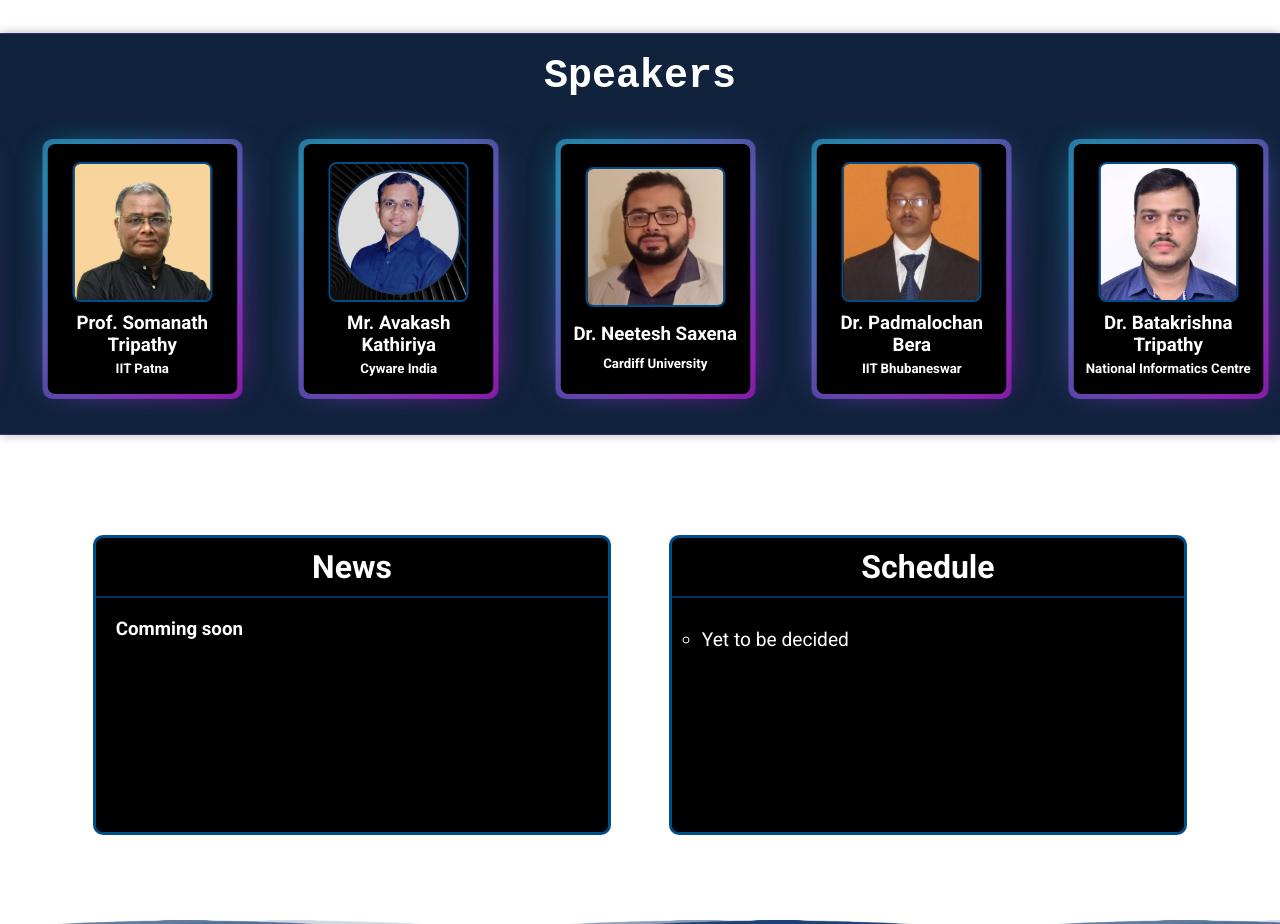
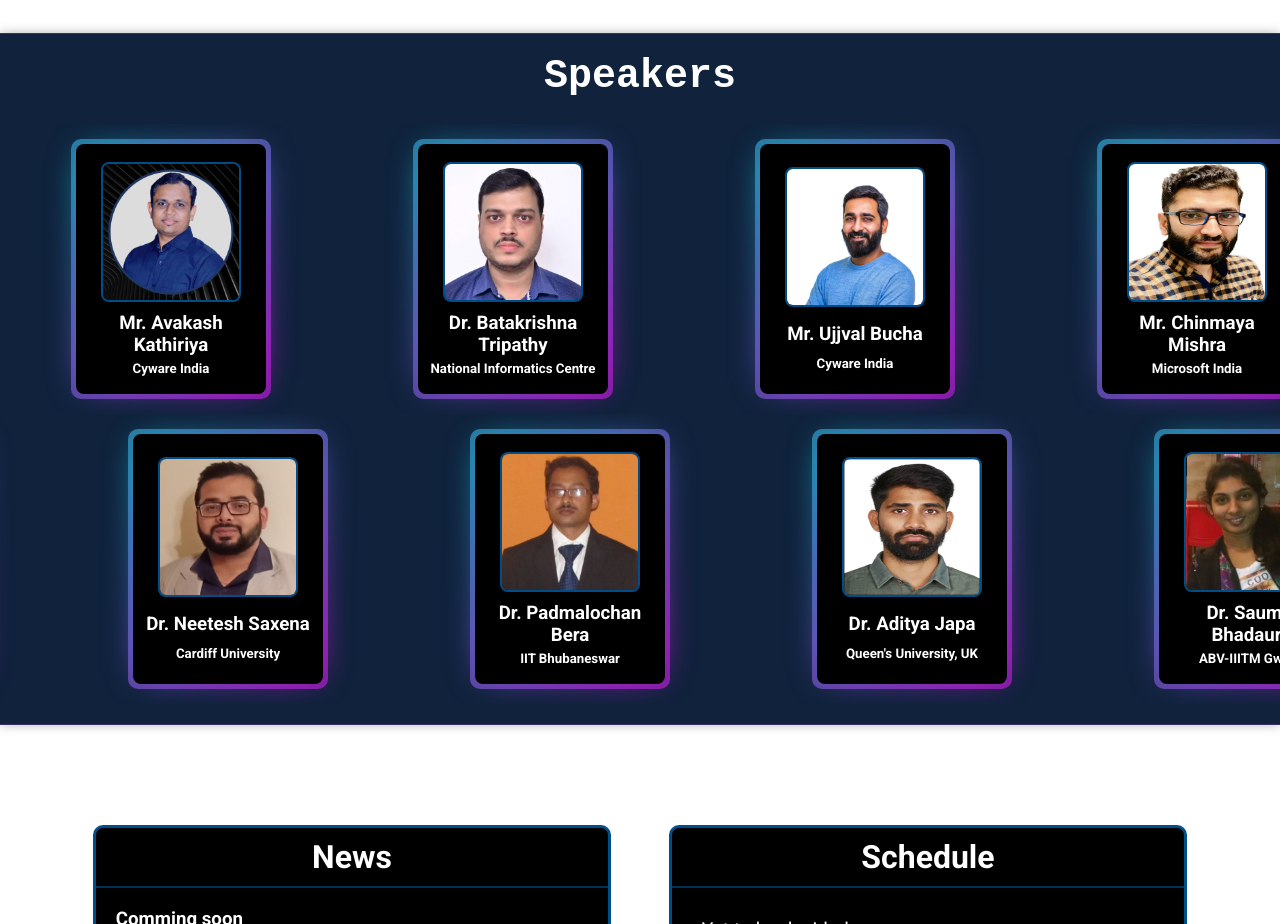
Before and after one commit to CyberTea-2023/CyberTea-website, a React (Vite) app: page / in a window 1280 px wide. Shown: the part 980-1904 px from the top of the page. Built offline with nearby package versions, Linux system fonts and the light colour scheme.

Commit message:
split slider

```diff
--- a/src/Components/CardSlider/CardSlider.css
+++ b/src/Components/CardSlider/CardSlider.css
@@ -27,3 +27,11 @@
     align-items: center;
     justify-content: center;
 }
+
+.academic .embla__slide {
+    flex: 0 0 30%;
+}
+
+.industry .embla__slide {
+    flex: 0 0 20%;
+}
--- a/src/Components/CardSlider/CardSlider.jsx
+++ b/src/Components/CardSlider/CardSlider.jsx
@@ -4,30 +4,48 @@ import './CardSlider.css';
 import Card from './Card/Card';
 import Autoplay from 'embla-carousel-autoplay';
 
-import speakersData from './speakersData';
+import speakersData from './speakersData'; // Import your data here
 
 export const CardSlider = () => {
-  const [emblaRef, emblaApi] = useEmblaCarousel({ loop: true }, [Autoplay({ speed: 2000 })]);
+  const [academicEmblaRef, academicEmblaApi] = useEmblaCarousel(
+    { loop: true },
+    [Autoplay({ speed: 2000 })]
+  );
+
+  const [industryEmblaRef, industryEmblaApi] = useEmblaCarousel(
+    { loop: true },
+    [Autoplay({ speed: 2000 })]
+  );
 
   useEffect(() => {
-    if (emblaApi) {
-      emblaApi.scrollTo(5, true);
+    if (academicEmblaApi) {
+      academicEmblaApi.scrollTo(1, true);
     }
-  }, [emblaApi]);
+    if (industryEmblaApi) {
+      industryEmblaApi.scrollTo(2, true);
+    }
+  }, [academicEmblaApi, industryEmblaApi]);
+
+  const academicSpeakers = speakersData.filter((speaker) => speaker.category === 'Academic');
+  const industrySpeakers = speakersData.filter((speaker) => speaker.category === 'Industry');
 
   return (
     <div id="speakers">
       <h1 className="heading">Speakers</h1>
-      <div className="embla" ref={emblaRef}>
+      <div className="embla industry" ref={industryEmblaRef}>
         <div className="embla__container">
-          {speakersData.map((speaker, index) => (
+          {industrySpeakers.map((speaker, index) => (
             <div className="embla__slide" key={index}>
-              <Card
-                photo={speaker.photo}
-                name={speaker.name}
-                abt={speaker.abt}
-                link={speaker.link}
-              />
+              <Card photo={speaker.photo} name={speaker.name} abt={speaker.abt} link={speaker.link} />
+            </div>
+          ))}
+        </div>
+      </div>
+      <div className="embla academic" ref={academicEmblaRef}>
+        <div className="embla__container">
+          {academicSpeakers.map((speaker, index) => (
+            <div className="embla__slide" key={index}>
+              <Card photo={speaker.photo} name={speaker.name} abt={speaker.abt} link={speaker.link} />
             </div>
           ))}
         </div>
--- a/src/Components/CardSlider/speakersData.js
+++ b/src/Components/CardSlider/speakersData.js
@@ -19,91 +19,106 @@ const speakersData = [
         photo: p1,
         name: 'Mr. Krishna Sastry Pendyala',
         abt: 'Ernst & Young Global Limited',
-        link: 'https://www.linkedin.com/in/krishna-sastry-pendyala-4573128/'
+        link: 'https://www.linkedin.com/in/krishna-sastry-pendyala-4573128/',
+        category: 'Industry'
     },
     {
         photo: p2,
         name: 'Prof. Somanath Tripathy',
         abt: 'IIT Patna',
-        link: 'https://www.iitp.ac.in/~som/'
+        link: 'https://www.iitp.ac.in/~som/',
+        category: 'Academic'
     },
     {
         photo: p3,
         name: 'Mr. Avakash Kathiriya',
         abt: 'Cyware India',
-        link: 'https://www.linkedin.com/in/avkash-kathiriya/'
+        link: 'https://www.linkedin.com/in/avkash-kathiriya/',
+        category: 'Industry'
     },
     {
         photo: p4,
         name: 'Dr. Neetesh Saxena',
         abt: 'Cardiff University',
-        link: 'https://www.linkedin.com/in/neeteshsaxena/?originalSubdomain=uk'
+        link: 'https://www.linkedin.com/in/neeteshsaxena/?originalSubdomain=uk',
+        category: 'Academic'
     },
     {
         photo: p5,
         name: 'Dr. Padmalochan Bera',
         abt: 'IIT Bhubaneswar',
-        link: 'https://www.linkedin.com/in/dr-padmalochan-bera-aa15a515/'
+        link: 'https://www.linkedin.com/in/dr-padmalochan-bera-aa15a515/',
+        category: 'Academic'
     },
     {
         photo: p6,
         name: 'Dr. Batakrishna Tripathy',
         abt: 'National Informatics Centre',
-        link: 'https://www.linkedin.com/in/dr-bata-krishna-tripathy-a90a6849/?originalSubdomain=in'
+        link: 'https://www.linkedin.com/in/dr-bata-krishna-tripathy-a90a6849/?originalSubdomain=in',
+        category: 'Industry'
     },
     {
         photo: p7,
         name: 'Mr. Ujjval Bucha',
         abt: 'Cyware India',
-        link: 'https://www.linkedin.com/in/ujvalbucha/'
+        link: 'https://www.linkedin.com/in/ujvalbucha/',
+        category: 'Industry'
     },
     {
         photo: p8,
         name: 'Mr. Chinmaya Mishra',
         abt: 'Microsoft India',
-        link: 'https://www.linkedin.com/in/chinmaya-mishra-21223023/'
+        link: 'https://www.linkedin.com/in/chinmaya-mishra-21223023/',
+        category: 'Industry'
     },
     {
         photo: p9,
         name: 'Mr. Irshadh Abdul Rashid',
         abt: 'Ernst & Young Global Limited',
-        link: 'https://www.linkedin.com/in/irshadh/?originalSubdomain=in'
+        link: 'https://www.linkedin.com/in/irshadh/?originalSubdomain=in',
+        category: 'Industry'
     },
     {
         photo: p10,
         name: 'Ms. Malini Rao',
         abt: 'Deeplearncyber.AI',
-        link: 'https://www.linkedin.com/in/malini-rao-cissp-cciso-gcio-cism-ccsk-aws-2x-dpo-65919b4'
+        link: 'https://www.linkedin.com/in/malini-rao-cissp-cciso-gcio-cism-ccsk-aws-2x-dpo-65919b4',
+        category: 'Industry'
     },
     {
         photo: p11,
         name: 'Mr. Rajesh',
         abt: 'Ernst & Young Global Limited',
-        link: 'https://www.linkedin.com/in/rajesh-kumar-dilli-359336240/'
+        link: 'https://www.linkedin.com/in/rajesh-kumar-dilli-359336240/',
+        category: 'Industry'
     },
     {
         photo: p12,
         name: 'Dr. Aditya Japa',
         abt: 'Queen\'s University, UK',
-        link: 'https://www.qub.ac.uk/schools/eeecs/Connect/Staff/BusinessCard/?name=j.japa'
+        link: 'https://www.qub.ac.uk/schools/eeecs/Connect/Staff/BusinessCard/?name=j.japa',
+        category: 'Academic'
     },
     {
         photo: p13,
         name: 'Dr. Saumya Bhadauria',
         abt: 'ABV-IIITM Gwalior',
-        link: 'https://www.linkedin.com/in/saumya-bhadauria-4a44843b/?originalSubdomain=in'
+        link: 'https://www.linkedin.com/in/saumya-bhadauria-4a44843b/?originalSubdomain=in',
+        category: 'Academic'
     },
     {
         photo: p14,
         name: 'Dr. Deepak Kumar',
         abt: 'Ministry of Home Affairs-GoI',
-        link: 'https://www.linkedin.com/in/d3pak/?originalSubdomain=in'
+        link: 'https://www.linkedin.com/in/d3pak/?originalSubdomain=in',
+        category: 'Academic'
     },
     {
         photo: p15,
         name: 'Mr. Ravi Subbiah',
         abt: 'TCS India',
-        link: 'https://www.linkedin.com/in/ravi-subbiah-8443309/'
+        link: 'https://www.linkedin.com/in/ravi-subbiah-8443309/',
+        category: 'Industry'
     }
 ];
 
```
